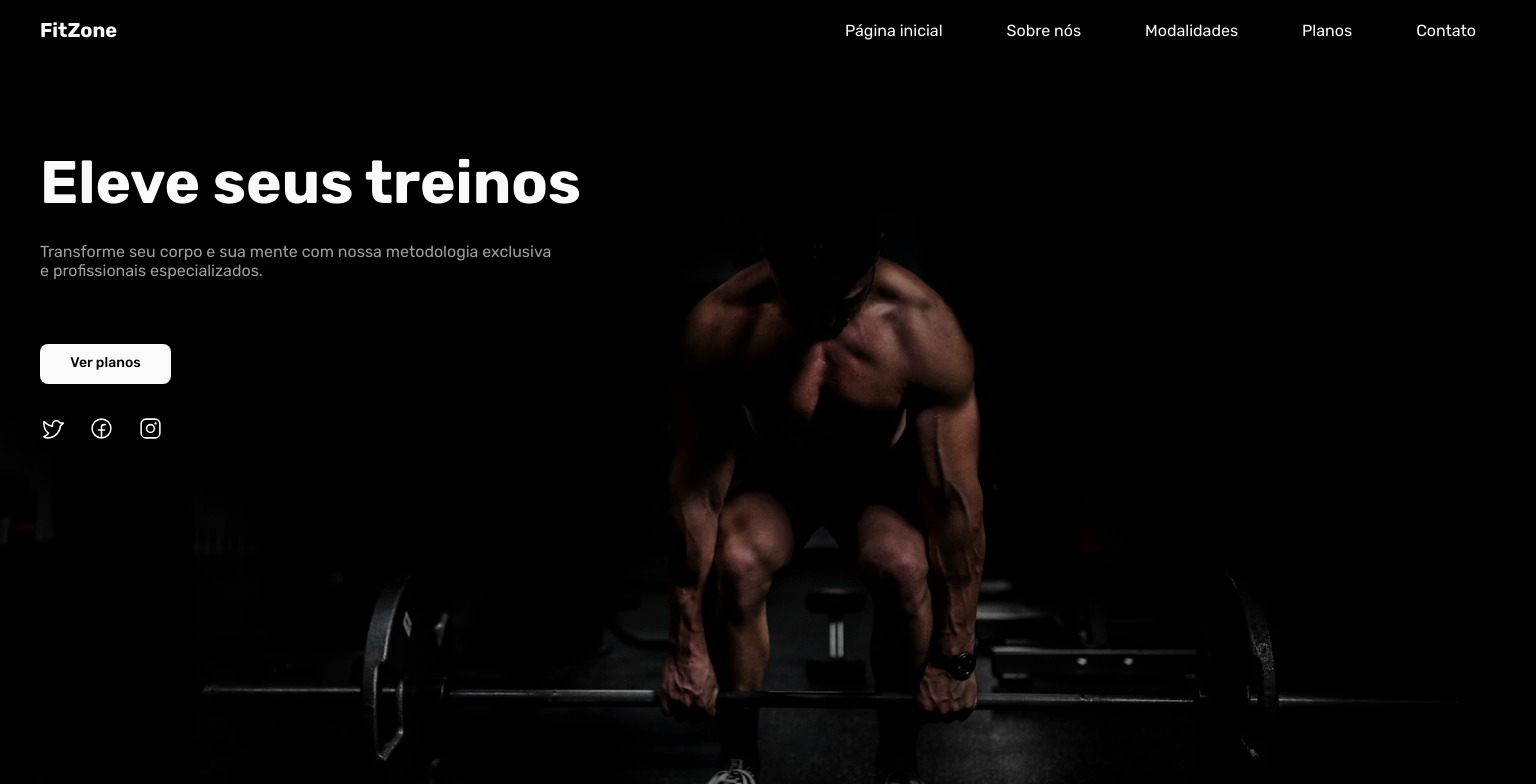
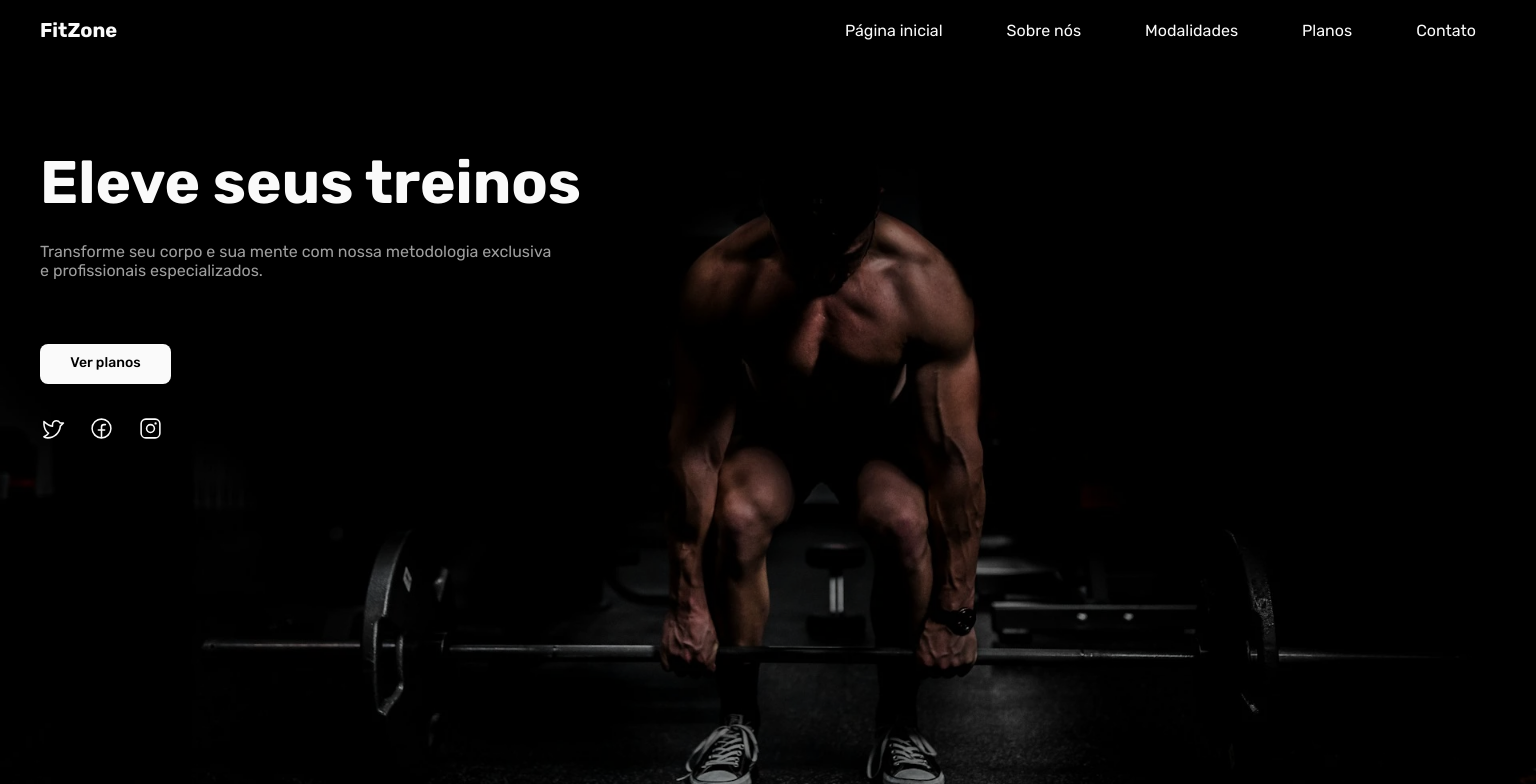
Before and after one commit to nicolasfreitas-dev/fitzone, a React (Vite) app: page / in a window 1536 px wide. Shown: the top 784 px of the page. Built offline with nearby package versions, Linux system fonts and the light colour scheme.

Commit message:
refactor: minor adjust on breakpoints for devices > 1441px

```diff
--- a/src/components/Hero/style.scss
+++ b/src/components/Hero/style.scss
@@ -156,6 +156,6 @@
 
 @media (min-width: 1441px) {
   .hero {
-    background-position: center 50%;
+    background-position: center 70%;
   }
 }
```
